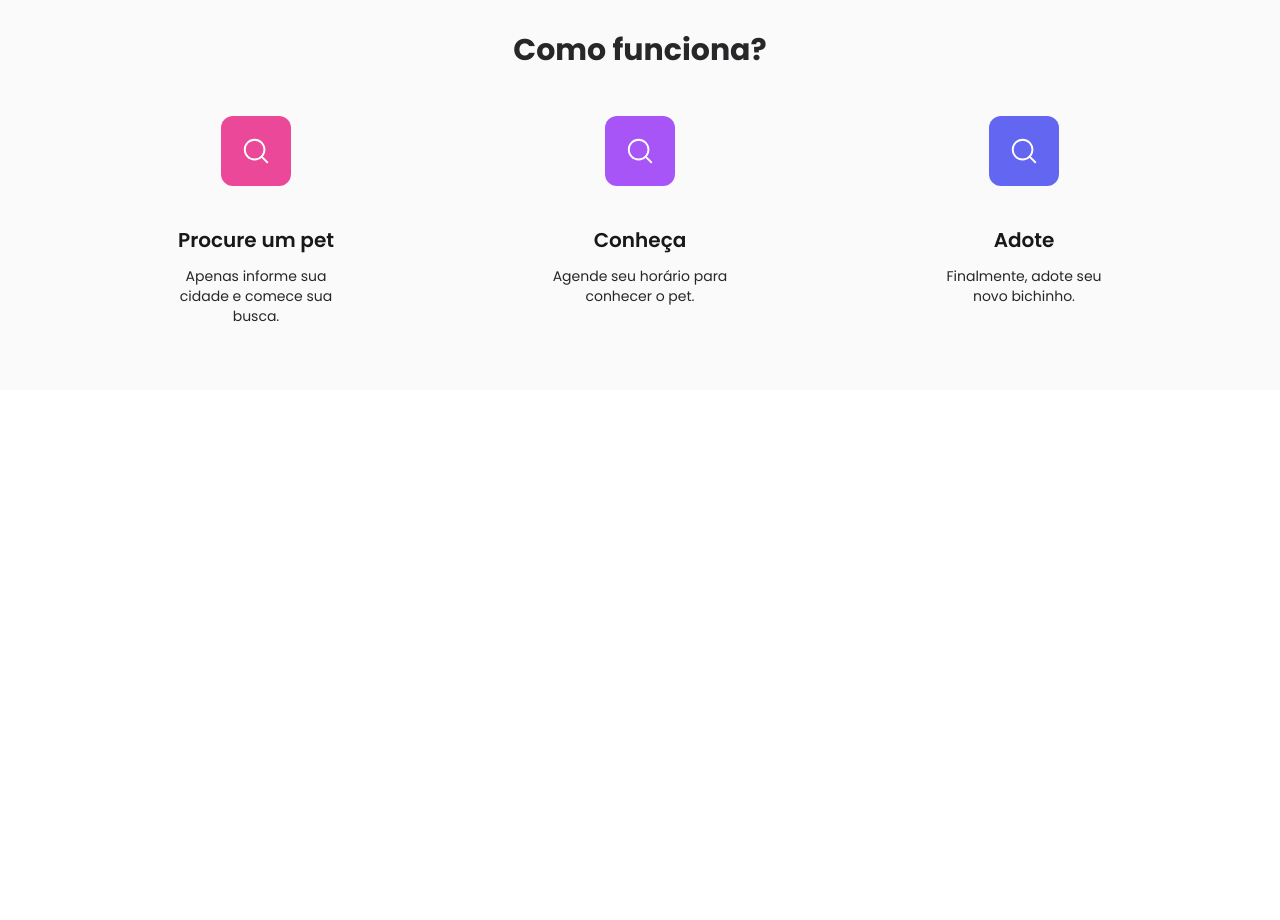
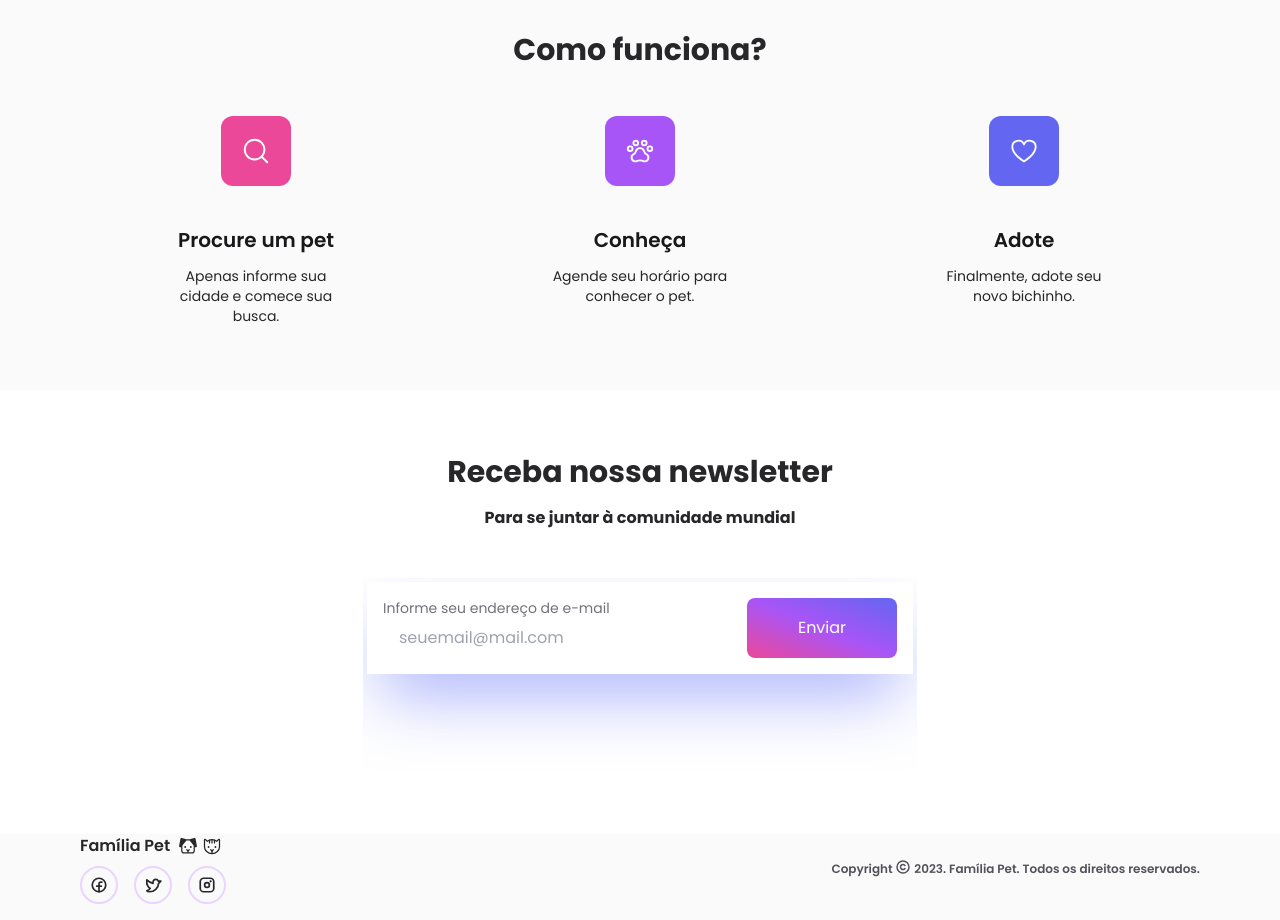
Before and after one commit to eduzrdo/trabalho-des-web-if, a Next.js app: page / in a window 1280 px wide. Shown: the part 2320-3240 px from the top of the page. Before the commit the page ends 2710 px from the top, so only its background shows below. Built offline with nearby package versions, Linux system fonts and the light colour scheme.

Commit message:
Get our newsletter section and page footer.

```diff
--- a/src/components/Button.tsx
+++ b/src/components/Button.tsx
@@ -1,4 +1,4 @@
-import { PropsWithChildren } from "react";
+import { PropsWithChildren } from 'react';
 
 interface ButtonProps extends PropsWithChildren {}
 
--- a/src/pages/index.tsx
+++ b/src/pages/index.tsx
@@ -1,7 +1,18 @@
 import Head from 'next/head';
 import Image from 'next/image';
 import Link from 'next/link';
-import { Cat, Dog, MagnifyingGlass, PawPrint, Syringe } from 'phosphor-react';
+import {
+  Cat,
+  Copyright,
+  Dog,
+  FacebookLogo,
+  Heart,
+  InstagramLogo,
+  MagnifyingGlass,
+  PawPrint,
+  Syringe,
+  TwitterLogo,
+} from 'phosphor-react';
 
 import { PetCard } from '@/components/PetCard';
 import { Button } from '@/components/Button';
@@ -201,8 +212,7 @@ export default function Home() {
                 <h3 className="font-semibold">Adote amor</h3>
                 <p className="text-sm text-zinc-700 mt-4 leading-relaxed">
                   Os pais de resgate dos animais de estimação irão orientá-lo no
-                  processo de adoção, assim que você concluir a jornada de
-                  adoção.
+                  processo durante a jornada de adoção.
                 </p>
               </div>
             </div>
@@ -222,20 +232,105 @@ export default function Home() {
           />
 
           <HowItWorks
-            icon={<MagnifyingGlass className="text-3xl text-white" />}
+            icon={<PawPrint className="text-3xl text-white" />}
             title="Conheça"
             description="Agende seu horário para conhecer o pet."
             color="bg-purple-500"
           />
 
           <HowItWorks
-            icon={<MagnifyingGlass className="text-3xl text-white" />}
+            icon={<Heart className="text-3xl text-white" />}
             title="Adote"
             description="Finalmente, adote seu novo bichinho."
             color="bg-indigo-500"
           />
         </div>
       </div>
+
+      <div className="px-20 py-16">
+        <h2 className="text-3xl font-bold text-center">
+          Receba nossa newsletter
+        </h2>
+
+        <h3 className="font-bold mt-4 text-center">
+          Para se juntar à comunidade mundial
+        </h3>
+
+        <div className="w-fit mx-auto mt-12 p-1 overflow-hidden pb-24">
+          <div className="shadow-[0_32px_68px_-14px_rgba(68,85,247,0.5)] flex gap-4 p-4">
+            <div className="flex flex-col flex-1">
+              <span className="text-sm text-zinc-500">
+                Informe seu endereço de e-mail
+              </span>
+              <input
+                type="email"
+                placeholder="seuemail@mail.com"
+                className="px-4 py-2 outline-none flex-1 flex"
+              />
+            </div>
+
+            <Button>Enviar</Button>
+          </div>
+        </div>
+      </div>
+
+      <div className="px-20 bg-zinc-50 pb-4 flex justify-between items-center">
+        <div className="flex flex-col gap-2">
+          <Link
+            href="/"
+            className="flex items-center"
+          >
+            {/* <img src="" alt="Logo da Shabum" /> */}
+            <h2 className="text mr-2 font-semibold">Família Pet</h2>
+            <Dog
+              className="text-xl mr-1"
+              weight="fill"
+            />
+            <Cat className="text-xl" />
+          </Link>
+
+          <div className="flex gap-4">
+            <a
+              href="#"
+              className="p-2 rounded-full border-2 border-purple-200 hover:border-purple-500 group hover:bg-gradient-to-tr from-pink-500 via-purple-500 to-indigo-500 hover:text-white"
+            >
+              <FacebookLogo
+                className="text-lg"
+                weight="bold"
+              />
+            </a>
+            <a
+              href="#"
+              className="p-2 rounded-full border-2 border-purple-200 hover:border-purple-500 group hover:bg-gradient-to-tr from-pink-500 via-purple-500 to-indigo-500 hover:text-white"
+            >
+              <TwitterLogo
+                className="text-lg"
+                weight="bold"
+              />
+            </a>
+            <a
+              href="#"
+              className="p-2 rounded-full border-2 border-purple-200 hover:border-purple-500 group hover:bg-gradient-to-tr from-pink-500 via-purple-500 to-indigo-500 hover:text-white"
+            >
+              <InstagramLogo
+                className="text-lg"
+                weight="bold"
+              />
+            </a>
+          </div>
+        </div>
+
+        <div>
+          <p className="text-xs text-zinc-600 font-semibold justify items-center">
+            Copyright{' '}
+            <Copyright
+              className="text-base inline relative bottom-[2px]"
+              weight="bold"
+            />{' '}
+            2023. Família Pet. Todos os direitos reservados.
+          </p>
+        </div>
+      </div>
     </>
   );
 }
```
